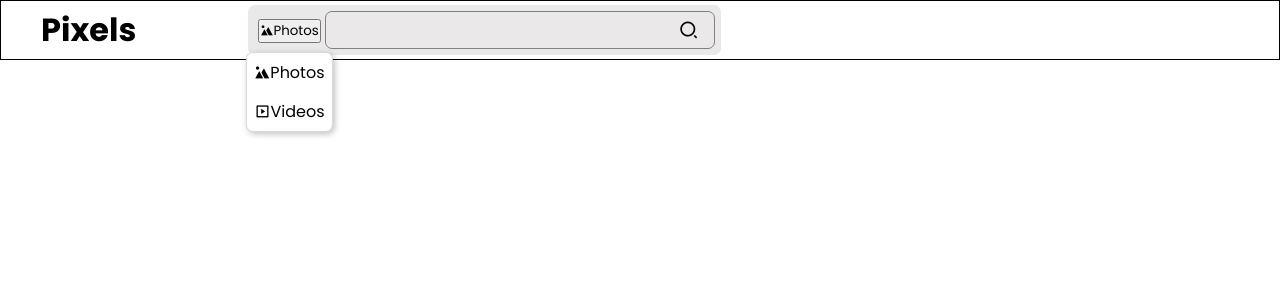
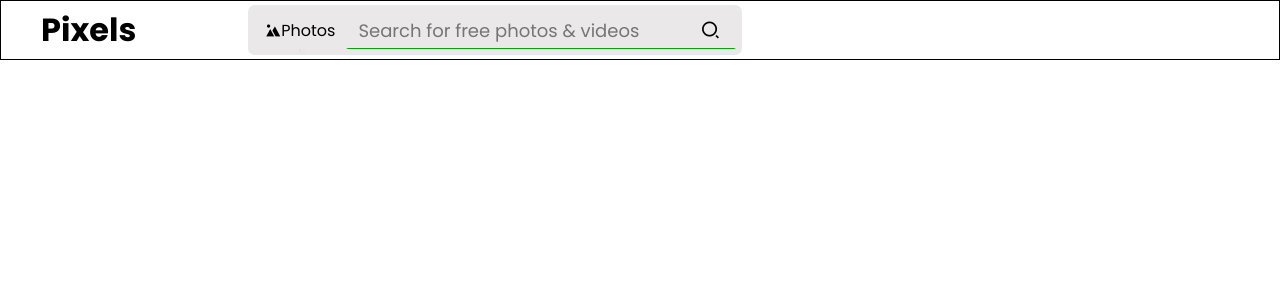
Before and after one commit to Laktab-Noureddine-code/Image-Search-Api, a React (Create React App) app: page / in a window 1280 px wide. Shown: the top 300 px of the page. Built offline with nearby package versions, Linux system fonts and the light colour scheme.

Commit message:
complitting the first version of the  header of the project

```diff
--- a/src/App.js
+++ b/src/App.js
@@ -4,11 +4,17 @@
 // import ImageContainer from "./components/ImageContainer/index";
 
 function App() {
+  // ceci est un état qui enregistre les valeurs qui viennent de l'en-tête (barre de recherche)
   const [searchBarValue, setSeachBarValue] = useState("");
+
+  // ici je stocke ma clé API
   const myKey = "pXNI9HvH3D82yh2tQPJsJWBfykcZRX0pc37vtm9Sv3DwGsptnHa3RcjG";
 
+  // une fonction asynchrone pour récupérer les données de l'API
   async function searchImage(query, perPage = 15, page = 1) {
-    await fetch(
+    try {
+      // 'await' suspend l'exécution de la fonction jusqu'à ce que la promesse fetch soit résolue
+      const response = await fetch(
         `https://api.pexels.com/v1/search?query=${query}&per_page=${perPage}&page=${page}`,
         {
           method: "GET",
@@ -16,21 +22,27 @@
             Authorization: myKey,
           },
         }
-    )
-      .then((res) => {
-        if (res.ok) {
-          return res.json();
+      );
+      // vérifier si la réponse est OK
+      if (!response.ok) {
+        throw new Error("somethign went worng");
       }
-      })
-      .then((data) => console.log(data))
-      .catch((error) => console.log(error));
+      // attendre l'analyse de la réponse JSON, qui est également asynchrone
+      const data = await response.json();
+
+      console.log(data);
+    } catch (error) {
+      console.log(error);
     }
+  }
+  // cette fonction est changer la valeur de searchBarValue
   function handleChange(value) {
     setSeachBarValue(value);
   }
+
   return (
     <div className="App">
-      <Header onInputChange={handleChange} onSearch={searchImage}/>
+      <Header onInputChange={handleChange} onSearch={searchImage} />
       {/* <ImageContainer /> */}
     </div>
   );
--- a/src/components/header/index.js
+++ b/src/components/header/index.js
@@ -1,4 +1,4 @@
-import { useState } from "react";
+import { useRef, useState } from "react";
 import "./style.css";
 const types = [
   { id: 1, icon: "ri-landscape-fill", type: "Photos" },
@@ -8,13 +8,15 @@
   const [inputValue, setInputValue] = useState("");
   const [contentTypes, setContentsTypes] = useState(types);
   const [chosingType, setChosingType] = useState(1);
-  const content = contentTypes.find((type) => type.id == chosingType);
-  console.log(content);
+  const [displayTypes, setDisplayTypes] = useState(false);
+  const content = contentTypes.find((type) => type.id === chosingType);
+
   function handleChange(e) {
     const newValue = e.target.value;
     setInputValue(newValue);
     onInputChange(newValue);
   }
+
   return (
     <div className="header">
       <div className="logo">
@@ -23,41 +25,37 @@
       <div className="search-bar">
         <div className="search-type">
           <div className="main-type">
-            <button>
-              <i className={content.icon}></i>{content.type}
+            <button
+              onMouseOver={() => {
+                setDisplayTypes(true);
+              }}
+            >
+              <i className={content.icon}></i>
+              {content.type}
             </button>
           </div>
           <div className="chose-type">
-            {contentTypes.map((type) => {
+            {displayTypes
+              ? contentTypes.map((type) => {
                   return (
                     <button
+                      key={type.id}
                       onClick={() => {
                         setChosingType(type.id);
+                        setDisplayTypes(false)
                       }}
                     >
                       <i className={type.icon}></i>
                       {type.type}
                     </button>
                   );
-            })}
-            {/* <button
-              onClick={() => {
-                setChosingType(1);
-              }}
-            >
-              <i className="ri-landscape-fill"></i>Photos
-            </button>
-            <button
-              onClick={() => {
-                setChosingType(1);
-              }}
-            >
-              <i className="ri-video-line"></i>Videos
-            </button> */}
+                })
+              : null}
           </div>
         </div>
         <div className="search-input">
           <input
+          placeholder="Search for free photos & videos"
             value={inputValue}
             onChange={(e) => {
               handleChange(e);
@@ -72,6 +70,7 @@
           </button>
         </div>
       </div>
+
     </div>
   );
 }
--- a/src/components/header/style.css
+++ b/src/components/header/style.css
@@ -31,7 +31,7 @@
 }
 .header .search-type .chose-type{
     position: absolute;
-    top: 108%;
+    top: 99%;
     left: 50%;
     transform: translateX(-50%);
     display: flex;
@@ -42,34 +42,37 @@
     border-radius: 7px;
     box-shadow: 2px 2px 6px #0000003e;
 }
-.header .search-type .chose-type button{
+.header .search-type  button{
     border: none;
     cursor: pointer;
     background-color: transparent;
     font-size: 16px;
     margin: 7px;
-    cursor: pointer;
 }
 .header .search-type .chose-type button:hover{
     color: var(--color);
 }
 
+/* TODO : Search Input */
 
 .header .search-input{
     position: relative;
     height: 100%;
     width: 390px;
     border-radius: 7px;
-    /* border-left: 1px solid black; */
 }
 .header .search-input input{
     width: 100%;
     height: 100%;
-    border-radius: 7px;
     background-color: transparent;
-    padding-left: 20px;
-    font-size: 19px;
-    border: 1px solid grey;
+    padding-left: 10px;
+    font-size: 18px;
+    border-bottom-width: 1px;
+    border-bottom-style: solid;
+    border-color: transparent transparent #b3b3b3 transparent;
+}
+.header .search-input input:valid{
+    border-bottom-color: var(--color);
 }
 .header .search-input input:focus{
     outline: none;
@@ -85,3 +88,6 @@
     font-size: 20px;
     cursor: pointer;
 }
+.header .search-input button:hover{
+    color: var(--color);
+}
```
Lines whose indentation alone changed are shown as unchanged.
